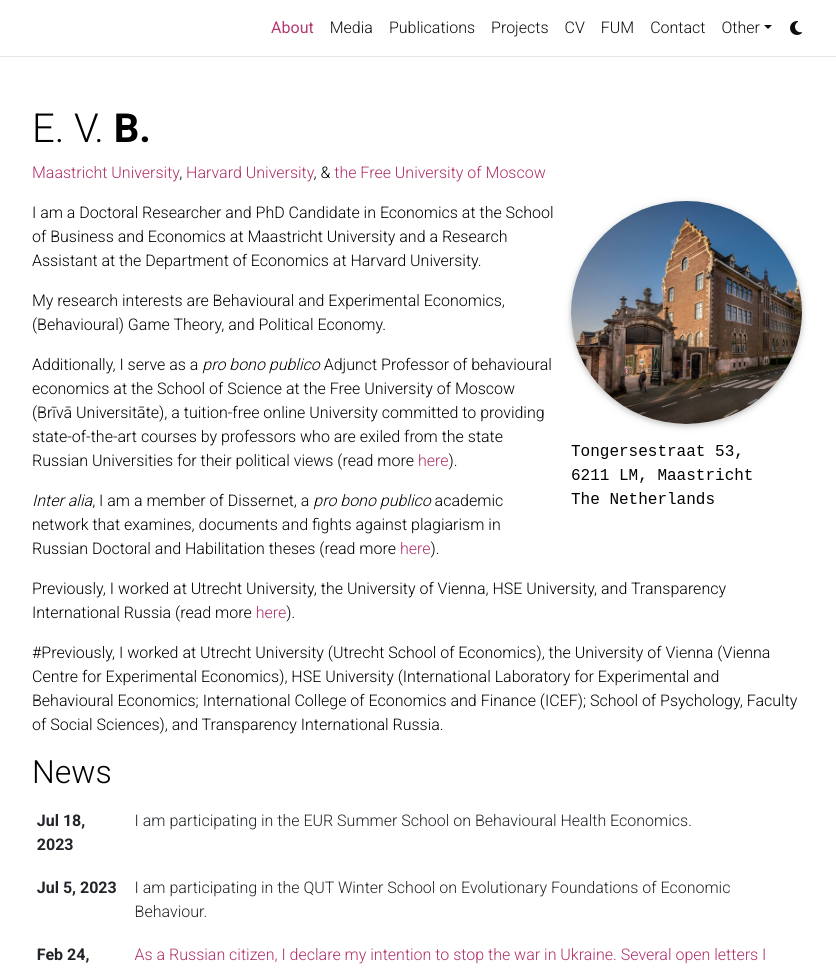
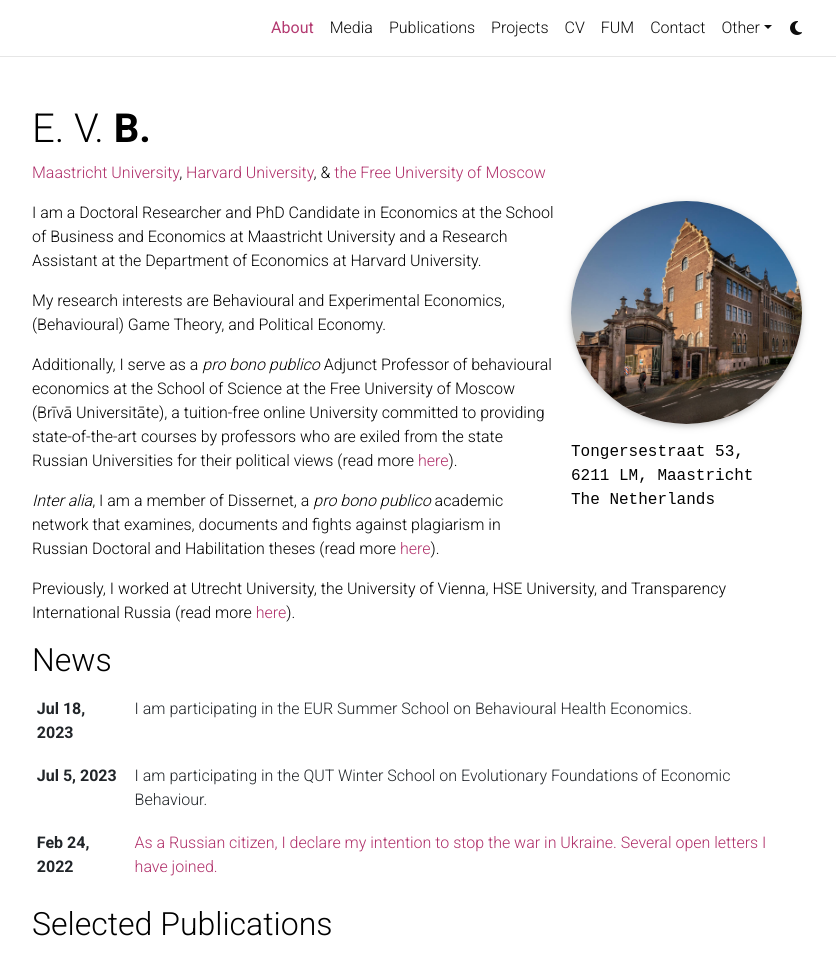
Before and after one commit to egorbronnikov/egorbronnikov.github.io, a Jekyll site: the page built from _pages/about.md, in a window 1280 px wide and 1257 px high, cut to the strip 0-971 px from the top of the window. Shown: the whole strip, without its empty margins (223-1059 px from the left). Built offline with Jekyll 4.4.1, drawn with Linux system fonts in a browser that asks for light colours; comment, search, counter and statistics services are not loaded; a style sheet for code colours, icons or effects is not loaded.

Commit message:
Update about.md

```diff
--- a/_pages/about.md
+++ b/_pages/about.md
@@ -34,5 +34,3 @@
 <i>Inter alia</i>, I am a member of Dissernet, a <i>pro bono publico</i> academic network that examines, documents and fights against plagiarism in Russian Doctoral and Habilitation theses (read more [here](/affiliations/)).
 
 Previously, I worked at Utrecht University, the University of Vienna, HSE University, and Transparency International Russia (read more [here](/cv/)).
-
-#Previously, I worked at Utrecht University (Utrecht School of Economics), the University of Vienna (Vienna Centre for Experimental Economics), HSE University (International Laboratory for Experimental and Behavioural Economics; International College of Economics and Finance (ICEF); School of Psychology, Faculty of Social Sciences), and Transparency International Russia.
```
